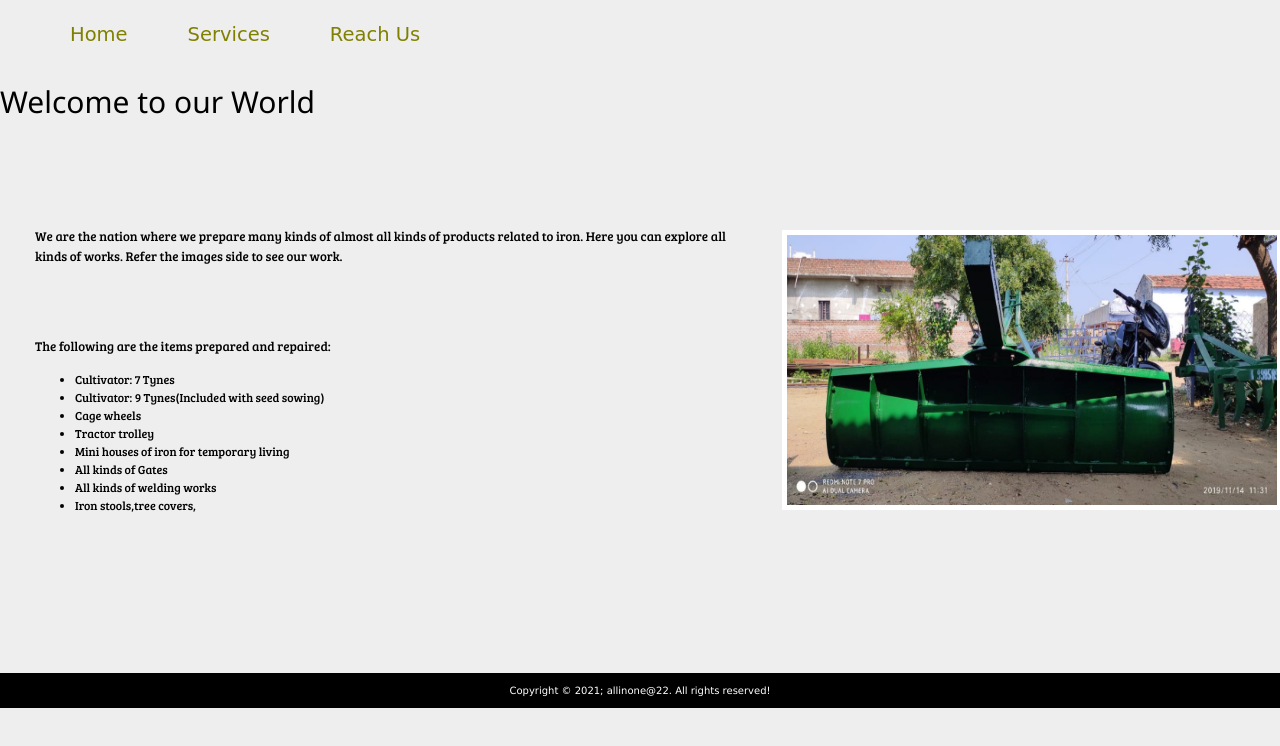
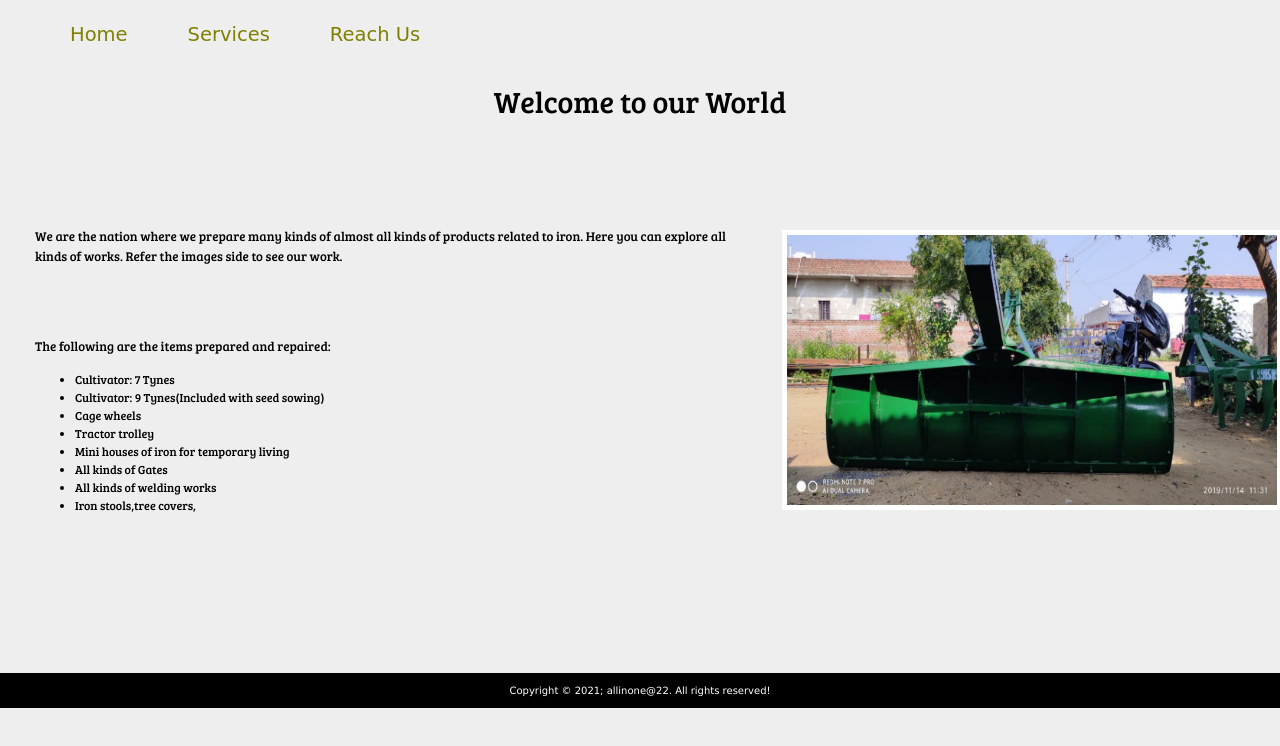
Before and after one commit to Akash-22022/Ashok-Engineering-Works, a plain HTML site: page index.html in a window 1280 px wide. Drawn offline with Linux system fonts and the light colour scheme; a web font is replaced by a local one.

Commit message:
Update index.html

```diff
--- a/index.html
+++ b/index.html
@@ -22,7 +22,7 @@
     </ul>
 </nav>
 
-    <h2 class="h2">Welcome to our World</h2>
+    <h2 class="sone">Welcome to our World</h2>
     <br>
     <br>
     <div class="container">
```
